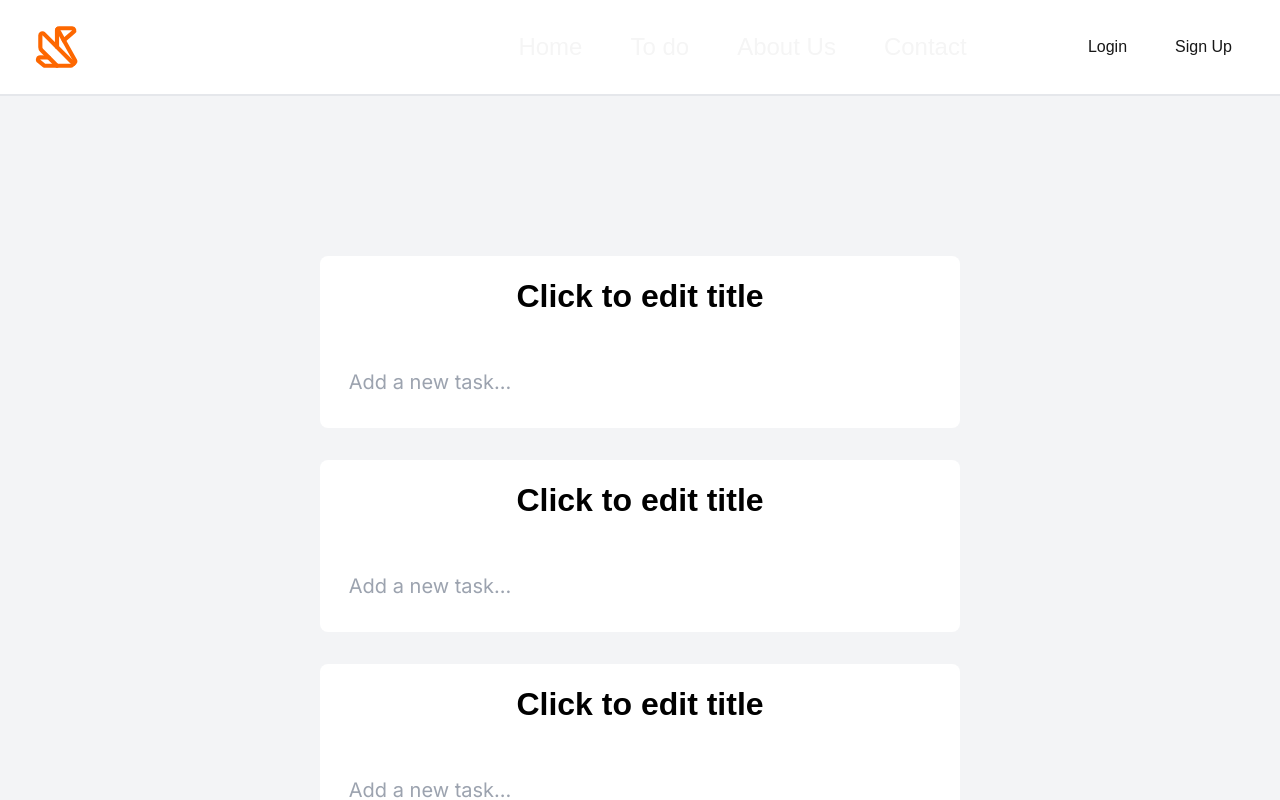
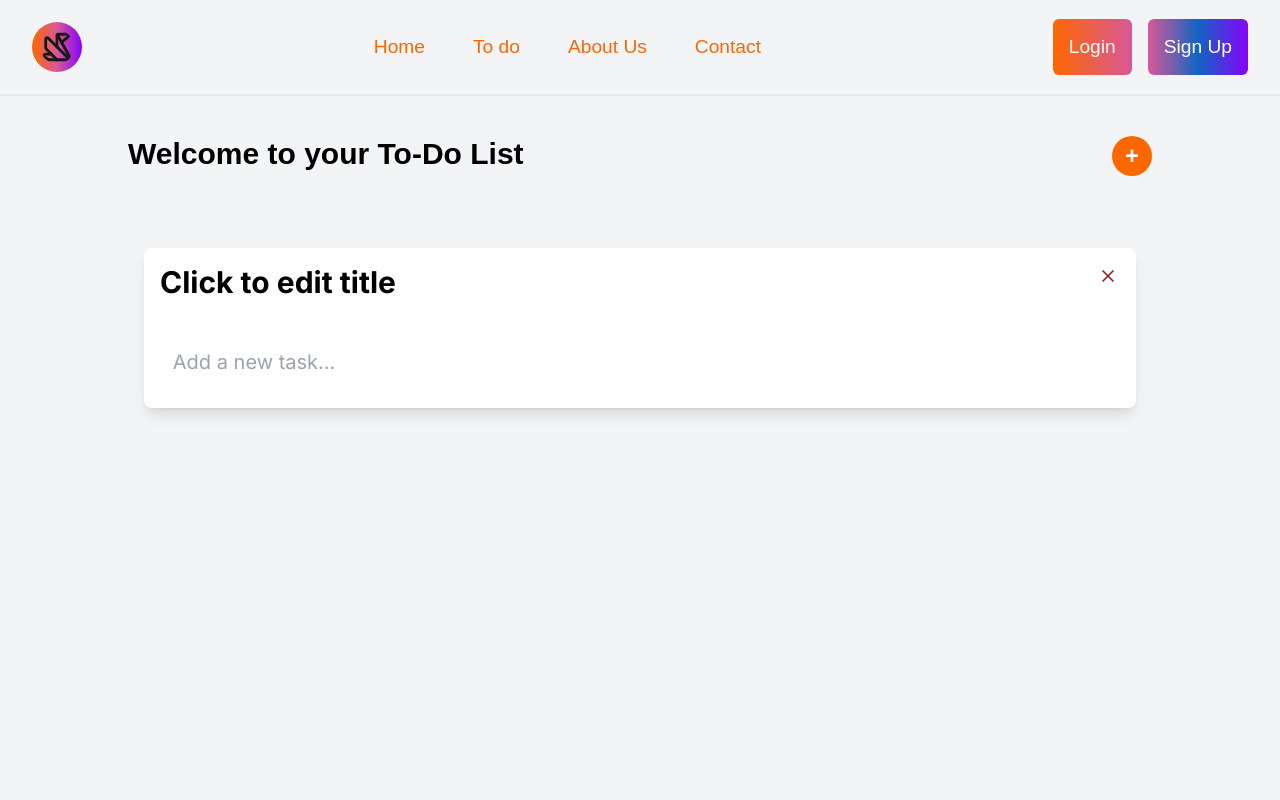
Before and after one commit to guadacastro/organizami-next.js, a Next.js app: page /todo in a window 1280 px wide. Shown: the top 800 px of the page. Built offline with nearby package versions, Linux system fonts and the light colour scheme.

Commit message:
add button to add more todolists & more styling

```diff
--- a/app/components/Header.js
+++ b/app/components/Header.js
@@ -1,48 +1,41 @@
 "use client"
-import React from 'react';
-import { useState } from 'react';
-import Image from 'next/image';
-// import Logo from '@/app/assets/images/fox.png';
-import Logo from '../assets/images/fox.png';
+import React, { useState } from 'react';
 import Link from 'next/link';
 import { Menu, X, Origami } from 'lucide-react';
 
- const navItems = [{name:"Home",link:"/"},{name:"To do",link:"/todo"}, {name:"About Us",link:"aboutUs"}, {name:"Contact",link:"contactUs"}];
+const navItems = [{name:"Home",link:"/"},{name:"To do",link:"/todo"}, {name:"About Us",link:"/aboutUs"}, {name:"Contact",link:"/contactUs"}];
 
 function Header() {
-
   const [showMenu, setShowMenu] = useState(false);
 
   return (
-    <header className="flex flex-row items-center justify-between space-between px-[2rem] py-[1.2rem] border-b-2 bg-background sticky top-0 z-10">
-        {/* <Image src={Logo} width={50} height={50} alt='anything' /> */}
-        <Origami className='text-orange w-[50px] h-[50px]'/>
-        <div className="flex justify-between items-center w-[60%] hidden md:flex">
+    <header className="flex flex-row items-center justify-between px-[2rem] py-[1.2rem] border-b-2 bg-gray-100 sticky top-0 z-10">
+      <Origami className='w-[50px] h-[50px] bg-gradient-to-r from-orange to-violet via-pink rounded-full p-[.5rem]'/>
+
+      {/* Desktop Navigation */}
+      <div className="hidden lg:flex flex-grow justify-center items-center text-orange">
         <nav className="flex justify-center gap-[3rem]" >
-          {navItems.map((item,idx)=><Link className=' text-bone text-[1.5em] bold hover:text-orange' key={idx} href={item.link} >{item.name}</Link>)}
-          </nav>
-          <nav className="flex flex-row gap-4">
-            <button className=' bg-blue-600 p-[1rem] rounded-md'>Login</button>
-            <button className=' bg-orange-400 p-[1rem] rounded-md'>Sign Up</button>
+          {navItems.map((item,idx)=><Link className='text-orange text-[1.2em] bold hover:text-black' key={idx} href={item.link}>{item.name}</Link>)}
         </nav>
       </div>
-        <nav className="md:hidden ">
-          <button
-            onClick={() => setShowMenu(!showMenu)}
-          >
-            {showMenu ? <X size={45} color='black' /> : <Menu size={45} color='black' />}
+
+      {/* Login and Sign Up buttons - visible on all screen sizes */}
+      <nav className="flex flex-row gap-4">
+        <button className=' p-[0.5rem] lg:p-[1rem] rounded-md text-white xl:text-[1.2em] text-[1em] lg:text-base transition-colors duration-300 bg-gradient-to-r from-orange to-pink hover:from-pink hover:to-violet'>Login</button>
+        <button className=' p-[0.5rem] lg:p-[1rem] rounded-md text-white xl:text-[1.2em] text-[1em] lg:text-base transition-colors duration-300 bg-gradient-to-r from-pink to-violet via-blue hover:from-violet hover:to-blue'>Sign Up</button>
+      </nav>
+
+      {/* Mobile Navigation */}
+      <nav className="lg:hidden">
+        <button onClick={() => setShowMenu(!showMenu)}>
+          {showMenu ? <X size={30} color='black' /> : <Menu size={30} color='black' />}
         </button>
         {showMenu && (
-            <div className="flex flex-col p-4 absolute z-10 top-[10.6] right-0 left-0 gap-[1rem] bg-gray-100 items-center">
-              {navItems.map((item,idx)=><Link className=' text-black' key={idx} href={item.link} >{item.name}</Link>)}
-              <nav className="flex flex-col gap-[1rem]">
-                <button className="bg-blue-600 p-[.5rem] rounded-md">Login</button>
-                <button className="bg-orange-400 p-[.5rem] rounded-md">Sign Up</button>
-              </nav>
+          <div className="flex flex-col p-4 absolute z-20 top-[5.6rem] right-0 left-0 gap-[1rem] bg-gray-100 items-center">
+            {navItems.map((item,idx)=><Link className='text-black text-[1.2em]' key={idx} href={item.link} onClick={() => setShowMenu(false)}>{item.name}</Link>)}
           </div>
         )}
       </nav>
-
     </header>
   );
 }
--- a/app/components/TaskList.js
+++ b/app/components/TaskList.js
@@ -54,7 +54,7 @@ const Task = ({ task, onTaskUpdate, onTaskDelete }) => {
           type="checkbox"
           checked={isCompleted}
           onChange={handleCompletedChange}
-          className="ml-2 rounded-full h-5 w-5 text-orange-900"
+          className="ml-2 rounded-full h-5 w-5 text-orange-900 accent-violet"
         />
       </div>
 
--- a/app/components/ToDoList.js
+++ b/app/components/ToDoList.js
@@ -2,8 +2,13 @@
 'use client'
 import { useState } from 'react';
 import TaskList from './TaskList';
+import { Inter } from 'next/font/google'
+import React from 'react'
+import { X } from 'lucide-react'
 
-function ToDoList() {
+const inter = Inter({ subsets: ['latin'] })
+
+function ToDoList({ id, onDelete }) {
   const [title, setTitle] = useState(''); // To store the final title
   const [isEditing, setIsEditing] = useState(false); // To track if the title is being edited
   const [newTitle, setNewTitle] = useState(''); // To track the title input value while editing
@@ -21,7 +26,7 @@ function ToDoList() {
               setTitle(newTitle); // Set the new title
             }
           }}
-          className="text-[2rem] font-bold text-black bg-transparent border-b border-black focus:outline-none text-center"
+          className="text-xl sm:text-2xl md:text-3xl font-bold text-black bg-transparent border-b border-black focus:outline-none text-left w-full"
           autoFocus
         />
       );
@@ -29,18 +34,25 @@ function ToDoList() {
   }
 
   return (
-    <div className='flex flex-col w-[50vw] rounded-lg justify-between items-center shadow-1 bg-white p-[1rem]'>
-        <div >
+    <div className="w-full bg-gray-100 p-4">
+      <div className={`w-full rounded-lg shadow-lg bg-white p-4 ${inter.className}`}>
+        <div className="w-full mb-4 sm:mb-6 flex justify-between">
           {isEditing ? (
             changeTitle() // Show the input if in editing mode
           ) : (
             <h1
-              className="text-[2rem] font-bold text-black cursor-pointer text-center"
+              className="text-xl sm:text-2xl md:text-3xl font-bold text-black cursor-pointer text-center break-words "
               onClick={() => setIsEditing(true)} // Enter edit mode
             >
               {title || 'Click to edit title'}
             </h1>
           )}
+            <button
+              onClick={() => onDelete(id)}
+              className='top-2 right-2 text-red-800 font-bold w-6 h-6 rounded-full flex items-center justify-center text-sm'
+            >
+            <X size={20} />
+          </button>
         </div>
         <TaskList
           initialTasks={[]}
@@ -50,6 +62,7 @@ function ToDoList() {
           }}
         />
       </div>
+    </div>
   );
 }
 
--- a/app/globals.css
+++ b/app/globals.css
@@ -12,6 +12,8 @@
   --violet: #8703FA;
 
   --shadow-1: box-shadow: rgba(149, 157, 165, 0.2) 0px 8px 24px;
+  --gradient-1: background: rgb(253,103,0);
+  --gradient-2: background: radial-gradient(circle, rgba(253,103,0,1) 3%, rgba(216,88,152,1) 73%, rgba(135,3,250,1) 100%);
 
 
 }
--- a/app/todo/page.js
+++ b/app/todo/page.js
@@ -1,18 +1,36 @@
-import React from 'react';
+'use client'
+import React, { useState } from 'react';
 import ToDoList from '../components/ToDoList';
-const page = () => {
+
+const Page = () => {
+  const [todoLists, setTodoLists] = useState([{ id: 0 }]);
+
+  const addTodoList = () => {
+    setTodoLists([...todoLists, { id: Date.now() }]);
+  };
+
+  const deleteTodoList = (id) => {
+    setTodoLists(todoLists.filter(list => list.id !== id));
+  };
+
   return (
-    <main className='flex flex-row justify-center h-screen flex-wrap gap-[2rem] items-baseline py-[20vh] px-[2vw] w-auto'>
-      <ToDoList />
-      <ToDoList />
-      <ToDoList />
-      <ToDoList />
-      <ToDoList />
-      <ToDoList />
-      <ToDoList />
+    <main className='flex flex-col items-center min-h-screen bg-gray-100 p-2'>
+      <div className='flex justify-center items-baseline w-full max-w-5xl mb-6 relative pb-8'>
+        <h1 className='text-3xl font-bold mt-8 text-black self-baseline '>Welcome to your To-Do List</h1>
+        <button
+          onClick={addTodoList}
+          className='bg-orange-500 hover:bg-orange-600 text-white w-10 h-10 bg-orange font-bold rounded-full mt-8 ml-auto flex items-center justify-center text-2xl'
+        >
+          +
+        </button>
+      </div>
+      <section className='flex flex-wrap xxl:flex-row xl:flex-row flex-col lg:flex-row justify-center gap-6 w-full max-w-5xl min-w-4xl'>
+        {todoLists.map(list => (
+          <ToDoList key={list.id} id={list.id} onDelete={deleteTodoList} />
+        ))}
+      </section>
     </main>
-
   )
 }
 
-export default page
+export default Page
--- a/tailwind.config.js
+++ b/tailwind.config.js
@@ -16,6 +16,8 @@ module.exports = {
         violet: "var(--violet)",
         orange: "var(--orange)",
         shadow1: "var(--shadow-1)",
+        gradient1: "var(--gradient-1)",
+        gradient2: "var(--gradient-2)",
       },
     },
   },
```
Lines whose indentation alone changed are shown as unchanged.
